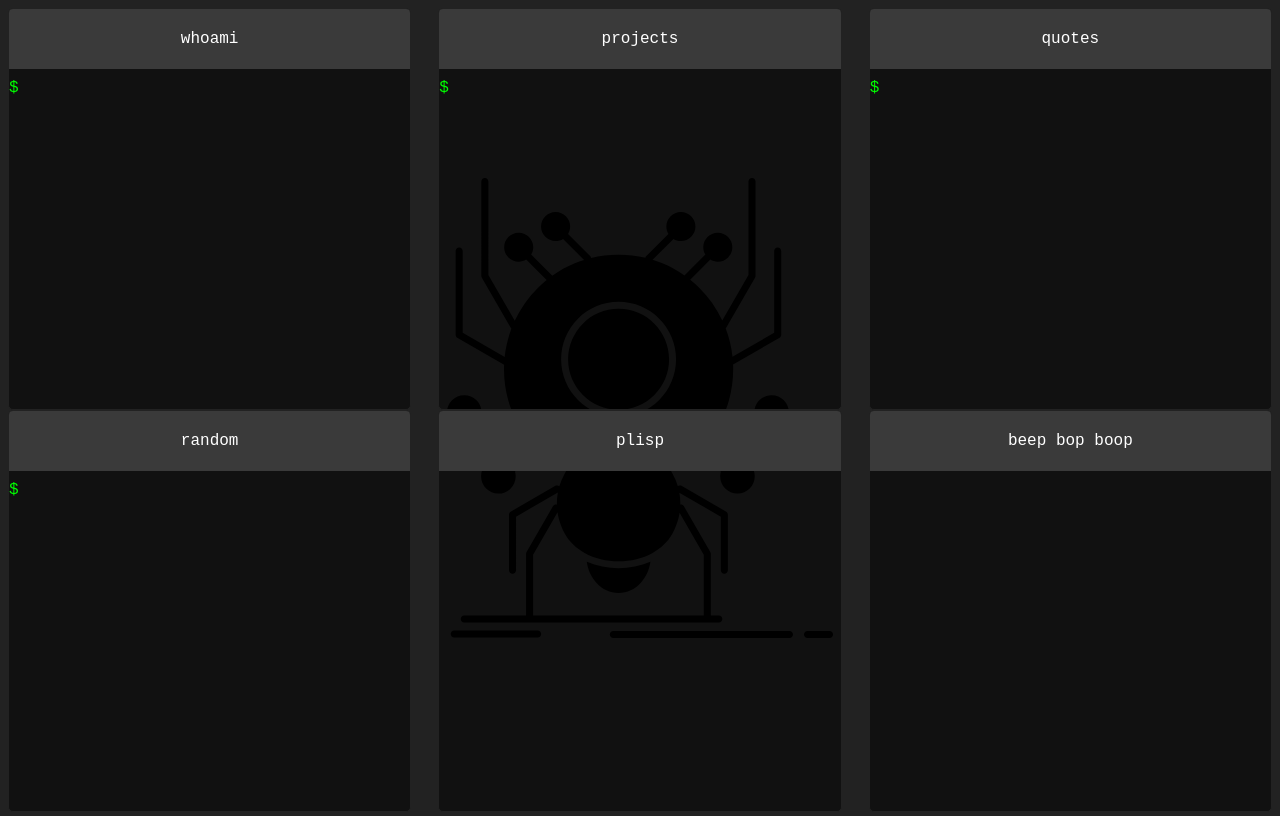
After one commit to juliojimenez/fogarate, a Flask app: page / in a window 1280 px wide. The commit adds this page. Run offline with Flask 3, Linux system fonts and the light colour scheme; some libraries are stand-ins or nearby versions.

Commit message:
mmm yeah
Signed-off-by: Julio Jimenez <julio@julioj.com>

```diff
--- a/app.py
+++ b/app.py
@@ -7,3 +7,6 @@ app = Flask(__name__)
 @app.route("/")
 def index():
     return render_template("index.html")
+
+if __name__ == "__main__":
+    app.run(port=1337)
--- a/static/css/style.css
+++ b/static/css/style.css
@@ -1,43 +1,100 @@
-/* Terminal container */
-.terminal {
-    background-color: #000;
+body {
+    font-family: 'Courier New', monospace;
+    background-image: url('/static/img/spider.svg');
+    background-position: center center;
+    background-repeat: no-repeat;
+    background-color: #222;
+    background-attachment: fixed;
     color: #fff;
-    font-family: 'Courier New', monospace;
-    padding: 10px;
-    width: 100%;
-    height: 400px;
-    overflow: auto;
 }
 
-/* Terminal prompt */
-.terminal::before {
+.container {
+  display: flex;
+  flex-wrap: wrap;
+  justify-content: space-between;
+  align-items: center;
+  height: 100vh;
+  /* padding: 10px; */
+}
+
+.terminal {
+  width: calc(33.333% - 20px);
+  border: 1px solid #222;
+  border-radius: 5px;
+  height: 400px;
+  background-color: rgba(0, 0, 0, 0.5);
+  color: #fff;
+  font-family: 'Courier New', monospace;
+  margin-bottom: 0px;
+  display: flex;
+  flex-direction: column;
+  justify-content: normal;
+  align-items: normal;
+  overflow: auto;
+}
+
+.terminal > .title {
+  display: flex;
+  flex-direction: column;
+  justify-content: center;
+  width: 100%;
+  height: 15%;
+  background-color: #3a3a3a;
+  text-align: center;
+  align-items: center;
+  margin-bottom: 10px;
+}
+
+/* .prompts {
+  display: flex;
+  flex-wrap: wrap;
+  justify-content: space-between;
+  align-items: normal;
+} */
+
+.prompts .prompt {
+    display: flex;
+    flex-direction: row;
+    align-items: center; /* This ensures vertical alignment if needed */
+}
+
+.prompts .prompt::before {
     content: '$';
     color: #0f0;
-    display: block;
+    margin-right: 5px;
 }
 
-/* Terminal input/output */
-.terminal p {
+.prompts .prompt p {
     margin: 0;
     line-height: 1.5;
 }
 
-/* Terminal input */
-.terminal .input {
+.prompts > .prompt .input {
     color: #0f0;
 }
 
-/* Terminal output */
-.terminal .output {
+.prompts > .prompt .output {
     color: #fff;
 }
 
-/* Terminal command */
-.terminal .command {
+.prompts > .prompt .command {
     color: #0af;
 }
 
-/* Terminal error */
-.terminal .error {
+.prompts > .prompt .error {
     color: #f00;
 }
+
+@media (max-width: 768px) {
+  .container {
+    display: flex;
+    justify-content: flex-start;
+    align-items: stretch;
+  }
+
+  .terminal {
+    flex: 0 0 auto;
+    width: 100%;
+    margin-bottom: 20px;
+  }
+}
--- /dev/null
+++ b/templates/index.html
@@ -0,0 +1,43 @@
+{% extends 'layout.html' %}
+{% block content %}
+    <div class="container">
+        <div class="terminal">
+            <div class="title">whoami</div>
+            <div class="prompts">
+                <div class="prompt">
+                    <p></p>
+                </div>
+            </div>
+        </div>
+        <div class="terminal">
+            <div class="title">projects</div>
+            <div class="prompts">
+                <div class="prompt">
+                    <p></p>
+                </div>
+            </div>
+        </div>
+        <div class="terminal">
+            <div class="title">quotes</div>
+            <div class="prompts">
+                <div class="prompt">
+                    <p></p>
+                </div>
+            </div>
+        </div>
+        <div class="terminal">
+            <div class="title">random</div>
+            <div class="prompts">
+                <div class="prompt">
+                    <p></p>
+                </div>
+            </div>
+        </div>
+        <div class="terminal">
+            <div class="title">plisp</div>
+        </div>
+        <div class="terminal">
+            <div class="title">beep bop boop</div>
+        </div>
+    </div>
+{% endblock %}
--- a/templates/layout.html
+++ b/templates/layout.html
@@ -4,9 +4,9 @@
         <title>Julio Jimenez | LispDev</title>
         <meta charset="utf-8" />
         <meta name="viewport" content="width=device-width, initial-scale=1" />
-        <link rel="shortcut icon" href="favicon.jpg" type="image/x-icon" />
-        <link rel="stylesheet" type="text/css" href="assets/css/style.css" />
-        <link rel="stylesheet" type="text/css" href="assets/css/site.css" />
+        <link rel="shortcut icon" href="static/img/favicon.jpg" type="image/x-icon" />
+        <link rel="stylesheet" type="text/css" href="static/css/style.css" />
+        <link rel="stylesheet" type="text/css" href="static/css/site.css" />
         <script
             src="https://unpkg.com/htmx.org@1.9.10"
             integrity="sha384-D1Kt99CQMDuVetoL1lrYwg5t+9QdHe7NLX/SoJYkXDFfX37iInKRy5xLSi8nO7UC"
@@ -14,6 +14,6 @@
         ></script>
     </head>
     <body>
-        <p>Hello</p>
+        {% block content %}{% endblock %}
     </body>
 </html>
```
Also changed, not shown: static/img/favicon.jpg (renamed from legacy/app/src/favicon.jpg), static/img/spider.svg (added), 2 other files.
